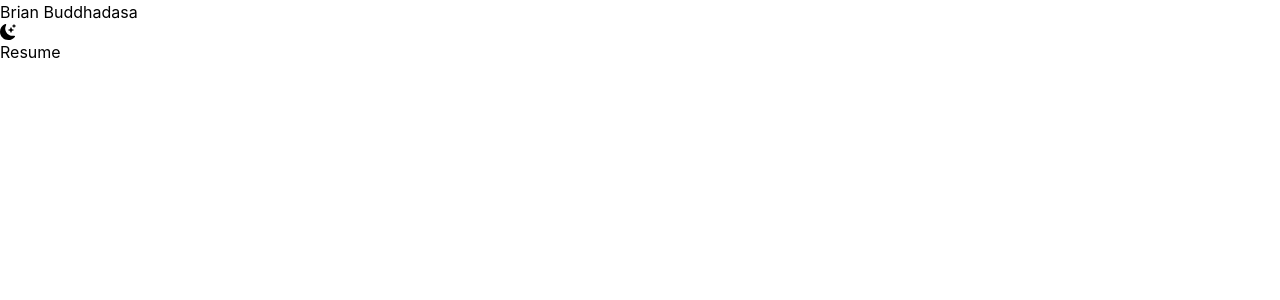
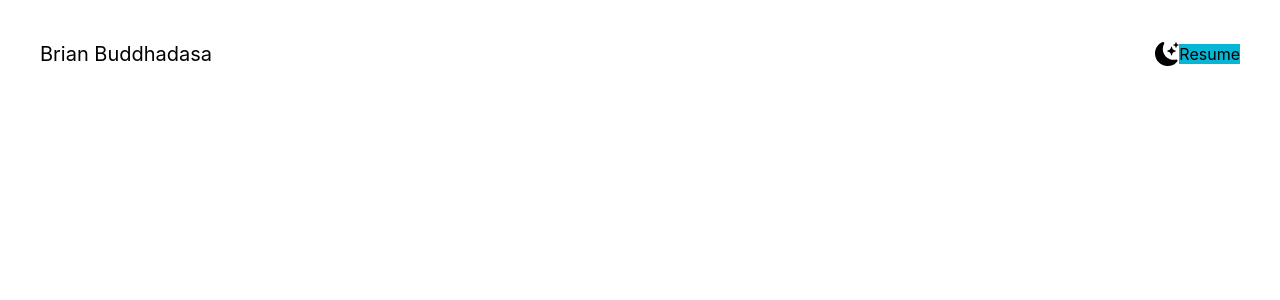
Before and after one commit to brianbud/portfolio, a Next.js app: page / in a window 1280 px wide. Shown: the top 300 px of the page. Built offline with nearby package versions, Linux system fonts and the light colour scheme.

Commit message:
layout fixed

```diff
--- a/pages/index.js
+++ b/pages/index.js
@@ -10,13 +10,13 @@
         <link rel='icon' href='/favicon.ico' />
       </Head>
 
-      <main>
+      <main className='bg-white px-10'>
         <section className='min-h-screen'>
-          <nav>
-            <h1>Brian Buddhadasa</h1>
-            <ul>
-              <li><BsFillMoonStarsFill/></li>
-              <li><a href="#">Resume</a></li>
+          <nav className='py-10 mb-12 flex justify-between'>
+            <h1 className='text-xl'>Brian Buddhadasa</h1>
+            <ul className='flex items-center'>
+              <li><BsFillMoonStarsFill className='cursor-pointer text-2xl'/></li>
+              <li><a className='bg-cyan-500' href="#">Resume</a></li>
             </ul>
           </nav>
         </section>
```
